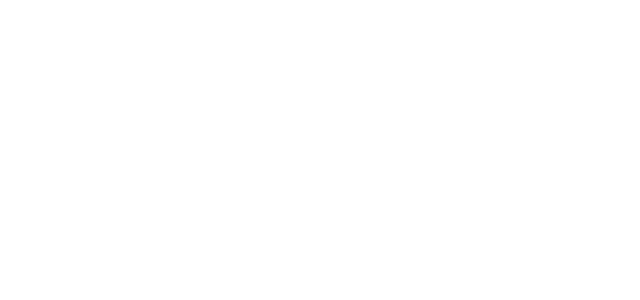
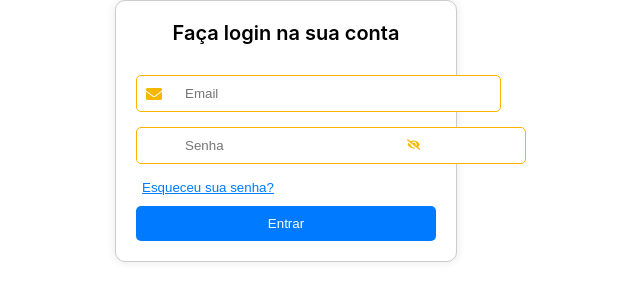
Before and after one commit to AlexsanderFrr/elixir-frontend, a React (Create React App) app: page /login in a window 1280 px wide. Before the commit this address had no page. Shown: the top 300 px of the page, without its empty margins (354-994 px from the left). Built offline with nearby package versions, Linux system fonts and the light colour scheme.

Commit message:
ajuste de estilo no login

```diff
--- a/package.json
+++ b/package.json
@@ -3,6 +3,7 @@
   "version": "0.1.0",
   "private": true,
   "dependencies": {
+    "@hookform/resolvers": "^3.9.1",
     "@pathofdev/react-tag-input": "^1.0.7",
     "@testing-library/jest-dom": "^5.17.0",
     "@testing-library/react": "^13.4.0",
@@ -10,11 +11,13 @@
     "axios": "^1.6.2",
     "react": "^18.2.0",
     "react-dom": "^18.2.0",
+    "react-hook-form": "^7.53.2",
     "react-icons": "^4.12.0",
     "react-router-dom": "^6.20.1",
     "react-scripts": "5.0.1",
     "styled-components": "^6.1.1",
-    "web-vitals": "^2.1.4"
+    "web-vitals": "^2.1.4",
+    "yup": "^1.4.0"
   },
   "scripts": {
     "start": "react-scripts start",
--- a/src/App.js
+++ b/src/App.js
@@ -7,7 +7,7 @@
 import CadDiagnostico from "./pages/CadDiagnostico";
 import SucoList from "./pages/SucosList";
 import ReadSuco from "./pages/ReadSuco";
-
+import LoginForm from "./pages/LoginForm";
 
 function App() {
   return (
@@ -23,6 +23,7 @@
                <Route path="/caddiagnostico" element={<CadDiagnostico />} />
                <Route path="/sucos" element={<SucoList />} />
                <Route path="/suco/:id" element={<ReadSuco />} />
+               <Route path="/login" element={<LoginForm />} />
           </Routes>
         </BrowserRouter>
       </header>
--- a/src/components/Navbar.js
+++ b/src/components/Navbar.js
@@ -1,9 +1,25 @@
-import React from "react";
+import React, { useState, useEffect } from "react";
 import { Link } from "react-router-dom";
 import logo from "../imgs/copo-logo.png";
 import "./css/Navbar.css";
 
 const Navbar = () => {
+  // Simulação de verificação de login do usuário
+  const [isLoggedIn, setIsLoggedIn] = useState(false);
+
+  useEffect(() => {
+    // Substitua isso com a lógica real de verificação de login
+    const checkLoginStatus = () => {
+      // Exemplo: verificar se o token de autenticação existe no localStorage
+      const token = localStorage.getItem("authToken");
+      if (token) {
+        setIsLoggedIn(true);
+      }
+    };
+
+    checkLoginStatus();
+  }, []);
+
   return (
     <nav id="navbar">
       <div className="logo-container">
@@ -14,6 +30,14 @@
         <Link to="/">Home</Link>
         <Link to="/Sucos">Sucos</Link>
         <Link to="/caddiagnostico">Cadastro</Link>
+        {isLoggedIn ? (
+          <Link to="/profile">Perfil</Link>
+        ) : (
+          <div>
+            <Link to="/login">Login</Link>
+            <Link to="/signup">Cadastrar-se</Link>
+          </div>
+        )}
       </div>
     </nav>
   );
--- /dev/null
+++ b/src/pages/InputField.js
@@ -0,0 +1,50 @@
+import React from "react";
+import { FaEnvelope } from 'react-icons/fa';
+
+const styles = {
+    inputContainer: {
+        position: 'relative',
+        marginBottom: '15px'
+    },
+    iconStyle: {
+        position: 'absolute',
+        top: '50%',
+        left: '10px',
+        transform: 'translateY(-50%)',
+        color: '#F5B700'
+    },
+    input: {
+        width: '100%',
+        padding: '10px 15px',
+        paddingLeft: '48px', // Espaço para o ícone
+        borderRadius: '5px',
+        border: '1.5px solid #FFB100',
+        outline: 'none',
+        color: '#333'
+    },
+    inputError: {
+        borderColor: '#eb0909'
+    },
+    placeholder: {
+        color: '#B1B1B1'
+    }
+};
+
+const InputField = ({ icon, placeholder, value, onChangeText, onBlur, error }) => (
+    <div style={styles.inputContainer}>
+        <FaEnvelope style={styles.iconStyle} />
+        <input
+            type="text"
+            style={{
+                ...styles.input,
+                ...(error ? styles.inputError : {})
+            }}
+            placeholder={placeholder}
+            onChange={onChangeText}
+            onBlur={onBlur}
+            value={value}
+        />
+    </div>
+);
+
+export default InputField;
--- /dev/null
+++ b/src/pages/PasswordField.js
@@ -0,0 +1,75 @@
+import React, { useState } from 'react';
+import { FaLock, FaEye, FaEyeSlash } from 'react-icons/fa';
+
+const PasswordField = ({ value, onChangeText, onBlur, error }) => {
+    const [passwordVisible, setPasswordVisible] = useState(true);
+
+    const styles = {
+        inputContainer: {
+            position: 'relative',
+            marginBottom: '15px'
+        },
+        iconStyle: {
+            position: 'absolute',
+            top: '50%',
+            left: '10px',
+            transform: 'translateY(-50%)',
+            color: '#F5B700'
+        },
+        passwordContainer: {
+            position: 'relative',
+            width: '100%'
+        },
+        input: {
+            width: '100%',
+            padding: '10px 15px',
+            paddingLeft: '48px', // Espaço para o ícone
+            paddingRight: '40px', // Espaço para o ícone do olho
+            borderRadius: '5px',
+            border: '1.5px solid #FFB100',
+            outline: 'none',
+            color: '#333'
+        },
+        inputError: {
+            borderColor: '#eb0909'
+        },
+        eyeIcon: {
+            position: 'absolute',
+            top: '50%',
+            right: '10px',
+            transform: 'translateY(-50%)',
+            cursor: 'pointer',
+            background: 'none',
+            border: 'none',
+            color: '#F5B700'
+        }
+    };
+
+    return (
+        <div style={styles.inputContainer}>
+            <FaLock style={styles.iconStyle} />
+            <div style={styles.passwordContainer}>
+                <input
+                    type={passwordVisible ? "password" : "text"}
+                    style={{
+                        ...styles.input,
+                        ...(error ? styles.inputError : {})
+                    }}
+                    placeholder="Senha"
+                    onChange={onChangeText}
+                    onBlur={onBlur}
+                    value={value}
+                />
+                <button
+                    type="button"
+                    onClick={() => setPasswordVisible(!passwordVisible)}
+                    style={styles.eyeIcon}
+                >
+                    {passwordVisible ? <FaEyeSlash /> : <FaEye />}
+                </button>
+            </div>
+        </div>
+    );
+};
+
+export default PasswordField;
```
Also changed, not shown: src/pages/ErrorMessage.js (added, +7 -0 lines), src/css/styles.css (added), 1 other file (tests, documents, lock files or other folders).
